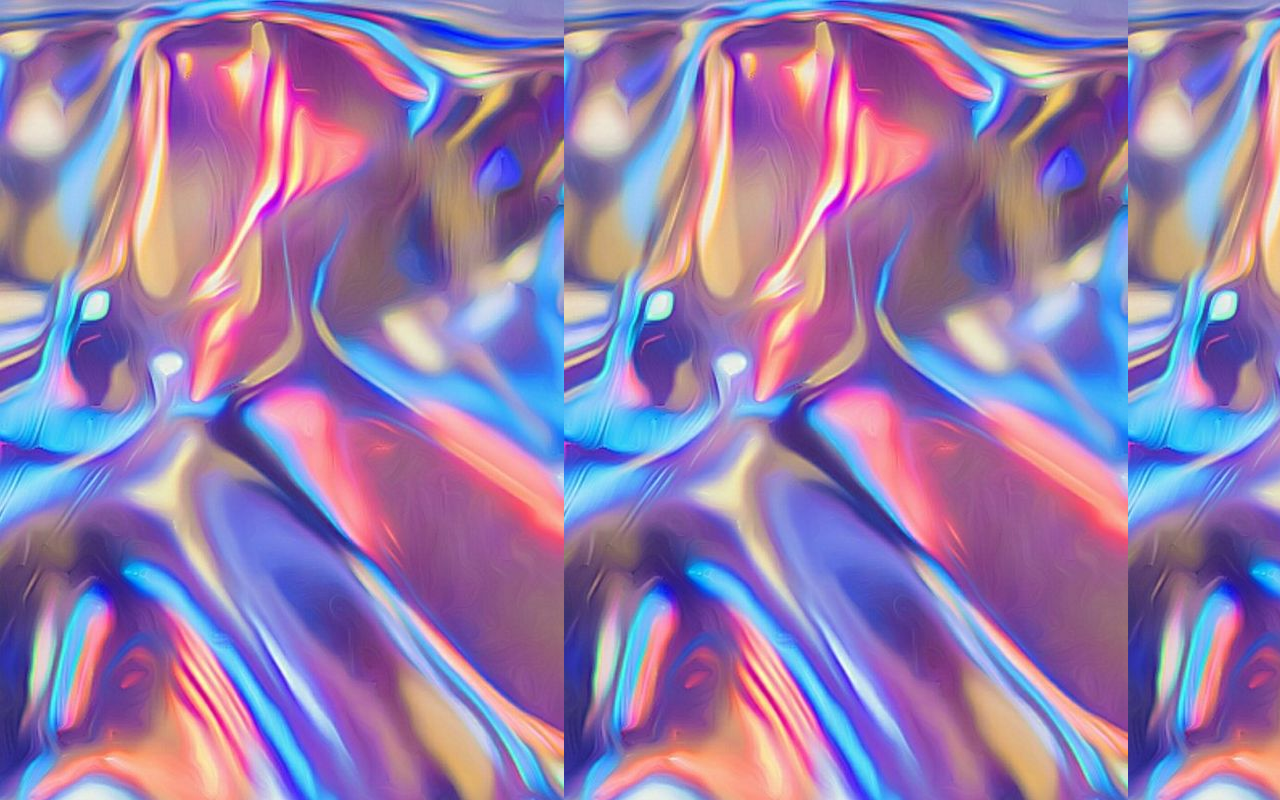
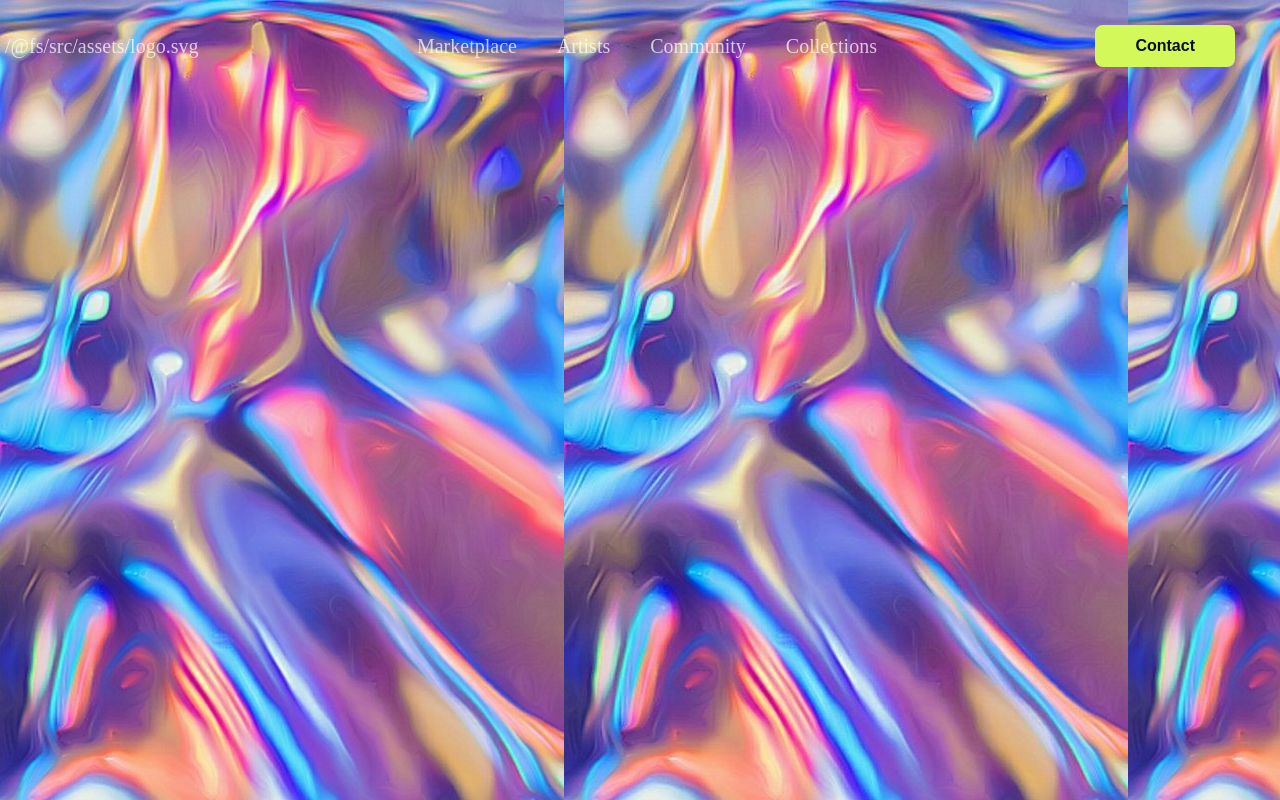
Before and after one commit to Serhii-Ki/creativeArt, a React (Create React App) app: page / in a window 1280 px wide. Built offline with nearby package versions, Linux system fonts and the light colour scheme.

Commit message:
Added component header

```diff
--- a/src/App.tsx
+++ b/src/App.tsx
@@ -1,12 +1,15 @@
 import styled from 'styled-components';
 import { Background } from './components/background/Background';
+import Header from './layout/header/Header';
 import GlobalStyles from './styles/GlobalStyles';
 
 function App() {
 	return (
 		<Background>
 			<GlobalStyles />
-			<StyledContainer></StyledContainer>
+			<StyledContainer>
+				<Header />
+			</StyledContainer>
 		</Background>
 	);
 }
--- a/src/components/button/Button.tsx
+++ b/src/components/button/Button.tsx
@@ -19,6 +19,7 @@ const StyledBtn = styled.button<ButtonStyleType>`
 	font-size: 16px;
 	font-weight: 700;
 	border-radius: 8px;
+	cursor: pointer;
 	color: ${props => props.color || '#090f1d'};
 	background-color: ${props => props.bgColor || '#D3F85A'};
 	border: ${props => props.border || 'none'};
--- /dev/null
+++ b/src/components/icon/Icon.tsx
@@ -0,0 +1,18 @@
+import React from 'react';
+import { styled } from 'styled-components';
+
+type IconPropsType = {
+	icon: React.ReactNode;
+};
+
+function Icon(props: IconPropsType) {
+	return (
+		<StyledIcon>
+			<a href='#/'>{props.icon}</a>
+		</StyledIcon>
+	);
+}
+
+const StyledIcon = styled.div``;
+
+export default Icon;
--- a/src/components/menu/Menu.tsx
+++ b/src/components/menu/Menu.tsx
@@ -7,15 +7,18 @@ type MenuType = {
 function Menu(props: MenuType) {
 	return (
 		<StyledMenu>
-			{props.listItems.map(item => (
-				<li>
-					<a href='#/'>listItems.title</a>
+			{props.listItems.map((item, index) => (
+				<li key={index}>
+					<a href='#/'>{item}</a>
 				</li>
 			))}
 		</StyledMenu>
 	);
 }
 
-const StyledMenu = styled.ul``;
+const StyledMenu = styled.ul`
+	display: flex;
+	gap: 40px;
+`;
 
 export default Menu;
--- /dev/null
+++ b/src/layout/header/Header.tsx
@@ -0,0 +1,27 @@
+import styled from 'styled-components';
+
+import logo from '../../assets/logo.svg';
+import Button from '../../components/button/Button';
+import { FlexContainer } from '../../components/flexContainer/FlexContainer';
+import Icon from '../../components/icon/Icon';
+import Menu from '../../components/menu/Menu';
+
+const menuItems = ['Marketplace', 'Artists', 'Community', 'Collections'];
+
+function Header() {
+	return (
+		<StyledHeader>
+			<FlexContainer>
+				<Icon icon={logo} />
+				<Menu listItems={menuItems} />
+				<Button title='Contact' />
+			</FlexContainer>
+		</StyledHeader>
+	);
+}
+
+const StyledHeader = styled.header`
+	padding-top: 25px;
+`;
+
+export default Header;
```
